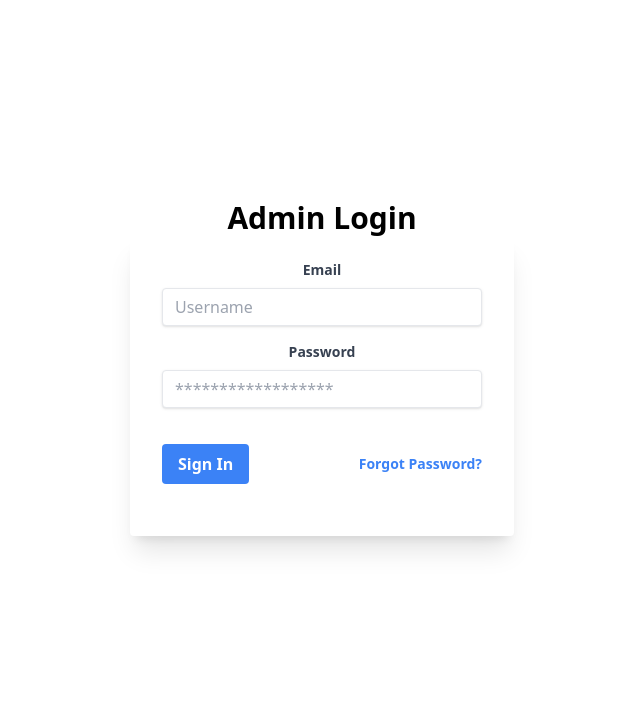
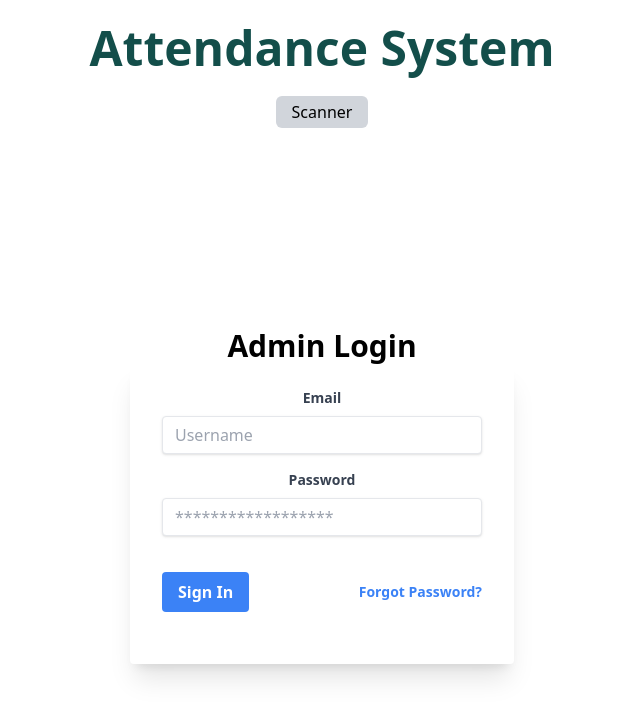
Before and after one commit to VishnuKaniyamvayal/face-rec-attendance, a React (Create React App) app in the folder client/: page /login in a window 1280 px wide. Shown: the top 718 px of the page, without its empty margins (318-958 px from the left). Built offline with nearby package versions, Linux system fonts and the light colour scheme.

Commit message:
fixed some minor bugs

```diff
--- a/client/src/Components/Main.jsx
+++ b/client/src/Components/Main.jsx
@@ -71,7 +71,6 @@ const Main = () => {
 
   const fetchDataFromDB = async () => {
     try {
-      console.log("fetchDataFromDB");
       const db = await openDB();
       const transaction = db.transaction(['Data'], 'readonly');
       const objectStore = transaction.objectStore('Data');
@@ -82,7 +81,7 @@ const Main = () => {
       getRequest.onsuccess = (event) => {
         const data = getRequest.result;
         setAllDescriptors(data)
-        console.log(data)
+        return data
       };
 
       getRequest.onerror = (event) => {
@@ -104,16 +103,18 @@ const Main = () => {
         const detections = await faceapi.detectSingleFace(img).withFaceLandmarks().withFaceDescriptor();
 
         if (detections) {
-          const promise = new Promise((resolve, reject) => {
             setface(detections.descriptor);
-            resolve();
-          });
-          await promise;
-            await promise;
             await fetchDataFromDB();
-            console.log ( allDescriptors )
+        }
+      };
+    }
+  };
+
+  const faceScan = async() =>{
+    console.log("All",allDescriptors)
+    console.log("face",face1)
     let closestDescriptor = await findClosestFaceDescriptor( allDescriptors , face1 );
-            console.log(closestDescriptor);
+    console.log(closestDescriptor)
     // Punch logic
     setFaceScanningLoader(false)
     setStudentName(closestDescriptor.descriptor.studentName);
@@ -123,9 +124,6 @@ const Main = () => {
     setGender(closestDescriptor.descriptor.gender)
     setSu_id(closestDescriptor.descriptor.su_id)
   }
-      };
-    }
-  };
 
   const findClosestFaceDescriptor = async ( descriptorsObjects , queryDescriptor ) => {
     // Ensure descriptors and queryDescriptor are provided
@@ -205,6 +203,12 @@ const Main = () => {
             { !studentName ?
             <div className=''>
               <h1 onClick={()=>{ setFaceScanningLoader(true); capture()}} className={`mx-auto text-2xl p-5 bg-gray-400 w-[200px] h-[200px] text-center pt-20 rounded-full text-white hover:bg-gray-500 cursor-pointer ${faceScanningLoader?"animate-pulse":""}`}>Scan Face</h1>
+              {
+                face1 && allDescriptors ?
+                <h5 onClick={faceScan} className='text-xl bg-green-500 w-[200px] py-2 mx-auto mt-5 text-white rounded-md'>Detect Face</h5>
+                :
+                ""
+              }
             </div>
               :
             <>
--- a/client/src/Pages/Login.jsx
+++ b/client/src/Pages/Login.jsx
@@ -55,6 +55,16 @@ const Login = () => {
 
     return (
         <>
+            <nav className='grid-cols-1'>
+            {/* System Name */}
+            <div className='w-full flex justify-center align-middle py-6'>
+                <h1 className='text-5xl font-bold text-teal-900'>Attendance System</h1>
+            </div>
+            {/* other options like login */}
+            <div>
+                <button onClick={()=>{navigate("/")}} className='bg-gray-300 px-4 py-1 rounded-md hover:bg-gray-500 hover:text-white'>Scanner</button>
+            </div>
+        </nav>
             <div className='flex justify-center h-screen mt-[200px]'>
                 <div class="w-full max-w-sm">
                     <h1 className='text-3xl font-semibold'>Admin Login</h1>
```
Lines whose indentation alone changed are shown as unchanged.
